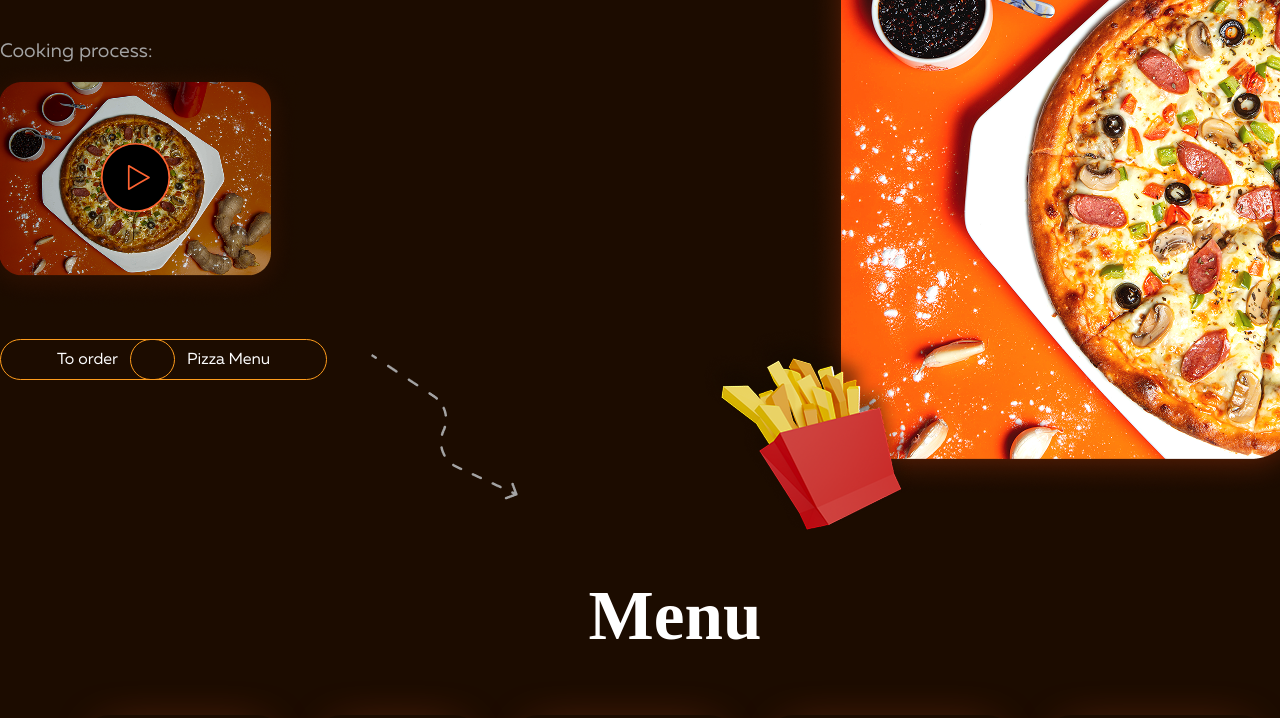
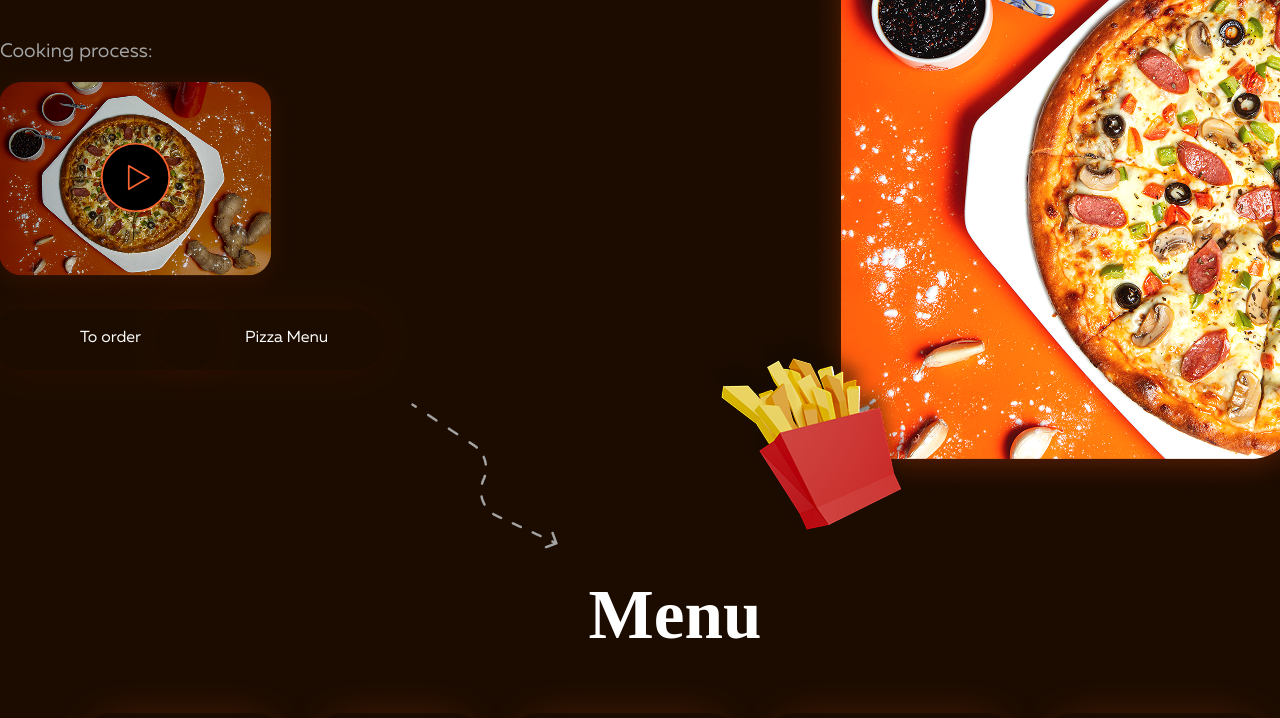
Before and after one commit to usershokhrukh/pizza, a plain HTML site: page index.html in a window 1280 px wide. Shown: the part 382-1100 px from the top of the page. Drawn offline with Linux system fonts and the light colour scheme; a web font is replaced by a local one.

Commit message:
pizza 100%

```diff
--- a/index.html
+++ b/index.html
@@ -60,12 +60,28 @@
             <svg class="process__icon" xmlns="http://www.w3.org/2000/svg" width="81" height="81" viewBox="0 0 48 48" fill="#FF6432"><g fill="#000" stroke="#FF6432" stroke-linejoin="round" stroke-width="1"><path d="M24 44c11.046 0 20-8.954 20-20S35.046 4 24 4S4 12.954 4 24s8.954 20 20 20Z"/><path d="M20 24v-6.928l6 3.464L32 24l-6 3.464l-6 3.464V24Z"/></g></svg>
           </div>
           <div class="header__btns__div">
-            <button class="header__left__button  header__items__btns">
-              <a class="link button__link"  href="#">To order</a>
-            </button>
-            <button class=" header__item__button header__items__btns">
-              <a class="link button__link"  href="#">Pizza Menu</a>
-            </button>
+            <div class="header__btns__wrapper">
+              <a class=" left__button__link "  href="#">To order
+
+                <div class="button__div">
+                  <button class="header__btns header__items__btns">
+                  </button>
+                </div>
+              </a>
+            </div>
+
+
+
+            <div class="header__btns__wrapper">
+              <a class="right__button__link "  href="#">Pizza Menu
+                <div class="button__div">
+                  <button class="header__btns header__items__btns">
+                  </button>
+                </div>
+              </a>
+            </div>
+
+
           </div>
           <img class="vector1" src="./images/vector1header.png" alt="img">
         </div>
@@ -680,7 +696,7 @@
 
       </div>
       <div class="footer__item2">
-        <a class="footer2__tel" href="tel:+7 (937) 333-55-33">
+        <a class="footer2__tel" href="tel:+7(937)333-55-33">
           7 937 333 55 33
         </a>
         <div class="footer__svgicons__div">
--- a/styles/prifiex.css
+++ b/styles/prifiex.css
@@ -176,19 +176,127 @@ background: linear-gradient(122deg, rgba(255, 162, 40, 1) 0%, rgba(255, 100, 50,
   border-radius: 50px;
 }
 
+
+
+
+
+
+
+
+
+
+
+
+
+
+
 .header__btns__div {
-  position: relative;
   display: -webkit-box;
   display: -ms-flexbox;
   display: flex;
-  -webkit-box-align: center;
-      -ms-flex-align: center;
-          align-items: center;
-  width: 400px;
 }
 
-.header__items__btns {
-  padding: 11px 56px 10px 56px;
+.header__btns__wrapper {
+  position: relative;
+}
+
+.header__btns {
+  z-index: 1;
+  width: 230px;
+  height: 61px;
+  padding: 20px 35px 19px 50px;
+  border-radius: 50px;
+  background-color: inherit;
+  border: none;
+  opacity: 0.1;
+  -webkit-box-shadow: 0px 0px 50px -10px #ff4000;
+          box-shadow: 0px 0px 50px -10px #ff4000;
+}
+
+.left__button__link {
+  position: absolute;
+  top: -50px;
+  left: 80px;
+  width: 100px;
+  font-family: 'Muller';
+  color: white;
+  z-index: 3;
+
+}
+
+.right__button__link {
+  position: absolute;
+  top: -50px;
+  left: 245px;
+  width: 100px;
+  font-family: 'Muller';
+  color:white;
+  z-index: 3;
+}
+
+.button__div {
+  position: absolute;
+  left: -90px;
+  top: -20px;
+  border-radius: 50px;
+}
+
+.button__div:hover {
+  z-index: 1;
+  border: 1px solid #FF5E2A;
+}
+
+.header__btns:focus {
+  z-index: 4;
+  opacity: 0.5;
+  background: -o-linear-gradient(188.31deg, #FF5924 12.12%, #FFA229 86.72%);
+  background: linear-gradient(261.69deg, #FF5924 12.12%, #FFA229 86.72%);
+  -webkit-box-shadow: 0px 0px 150px 20px #FF6432;
+          box-shadow: 0px 0px 150px 20px #FF6432;
+}
+
+
+
+
+
+
+
+
+
+
+
+
+
+
+
+
+
+
+
+
+
+
+
+
+
+
+
+
+
+
+
+
+
+
+
+
+
+
+/* .header__items__btns { */
+
+  /* padding: 11px 56px 10px 56px; */
+  /* width: 230px;
+  height: 62px;
   font-family: 'Muller';
   background-color: inherit;
   border: 1px solid #FE9C1C ;
@@ -197,23 +305,50 @@ background: linear-gradient(122deg, rgba(255, 162, 40, 1) 0%, rgba(255, 100, 50,
 }
 
 
-
-.header__items__btns:focus {
-  z-index: 4;
-  background: -o-linear-gradient(188.52deg, #FE9C1C -17.13%, #FF5E2A 86.76%);
-  background: linear-gradient(261.48deg, #FE9C1C -17.13%, #FF5E2A 86.76%);
-  border: 1px solid #FF5E2A;
-
-}
-
 .header__item__button {
-  position: absolute;
   left: 130px;
   color: white;
 }
 
+.left__button__link {
+  position: absolute;
+  left: 80px;
+  color: white;
+  font-family: 'Muller';
+}
+
 .button__link {
-  color: white;
+  padding: 0px -100px;
+}
+
+
+
+.header__item__button {
+  position: absolute;
+  bottom: 0px;
+
+
+
+}  */
+
+
+.header__left__item {
+  position: relative;
+  display: -webkit-box;
+  display: -ms-flexbox;
+  display: flex;
+  padding: 20px 0px 40px;
+  -webkit-box-orient: vertical;
+  -webkit-box-direction: normal;
+      -ms-flex-direction: column;
+          flex-direction: column;
+  -webkit-box-pack: center;
+      -ms-flex-pack: center;
+          justify-content: center;
+  -webkit-box-align: start;
+      -ms-flex-align: start;
+          align-items: start;
+
 }
 
 .header__left__div {
@@ -227,6 +362,13 @@ background: linear-gradient(122deg, rgba(255, 162, 40, 1) 0%, rgba(255, 100, 50,
           flex-direction: column;
   gap: 20px;
 }
+
+/* .header__items__btns:focus {
+  z-index: 0;
+  background: linear-gradient(261.48deg, #FE9C1C -17.13%, #FF5E2A 86.76%);
+  border: 1px solid #FF5E2A;
+
+} */
 
 .header__title {
   width: 538px;
@@ -267,7 +409,7 @@ background: linear-gradient(122deg, rgba(255, 162, 40, 1) 0%, rgba(255, 100, 50,
 .handwrite__pizza {
   position: absolute;
   left: 70px;
-  bottom: 540px;
+  bottom: 520px;
 }
 
 .header__text {
@@ -290,23 +432,6 @@ background: linear-gradient(122deg, rgba(255, 162, 40, 1) 0%, rgba(255, 100, 50,
   color:white;
 }
 
-.header__left__item {
-  position: relative;
-  display: -webkit-box;
-  display: -ms-flexbox;
-  display: flex;
-  padding: 20px 0px 0px;
-  -webkit-box-orient: vertical;
-  -webkit-box-direction: normal;
-      -ms-flex-direction: column;
-          flex-direction: column;
-  -webkit-box-pack: center;
-      -ms-flex-pack: center;
-          justify-content: center;
-  -webkit-box-align: start;
-      -ms-flex-align: start;
-          align-items: start;
-}
 
 .process__img {
   position: relative;
@@ -322,8 +447,8 @@ background: linear-gradient(122deg, rgba(255, 162, 40, 1) 0%, rgba(255, 100, 50,
 
 .vector1 {
   position: absolute;
-  bottom: -120px;
-  left: 370px;
+  bottom: -170px;
+  left: 410px;
 }
 
 
@@ -341,7 +466,7 @@ background: linear-gradient(122deg, rgba(255, 162, 40, 1) 0%, rgba(255, 100, 50,
 .header__pizza {
   position: absolute;
   left: 640px;
-  bottom: 450px;
+  bottom: 420px;
   z-index: 2;
 
 }
--- a/styles/style.css
+++ b/styles/style.css
@@ -138,15 +138,122 @@ background: linear-gradient(122deg, rgba(255, 162, 40, 1) 0%, rgba(255, 100, 50,
   border-radius: 50px;
 }
 
+
+
+
+
+
+
+
+
+
+
+
+
+
+
 .header__btns__div {
-  position: relative;
   display: flex;
-  align-items: center;
-  width: 400px;
 }
 
-.header__items__btns {
-  padding: 11px 56px 10px 56px;
+.header__btns__wrapper {
+  position: relative;
+}
+
+.header__btns {
+  z-index: 1;
+  width: 230px;
+  height: 61px;
+  padding: 20px 35px 19px 50px;
+  border-radius: 50px;
+  background-color: inherit;
+  border: none;
+  opacity: 0.1;
+  box-shadow: 0px 0px 50px -10px #ff4000;
+}
+
+.left__button__link {
+  position: absolute;
+  top: -50px;
+  left: 80px;
+  width: 100px;
+  font-family: 'Muller';
+  color: white;
+  z-index: 3;
+
+}
+
+.right__button__link {
+  position: absolute;
+  top: -50px;
+  left: 245px;
+  width: 100px;
+  font-family: 'Muller';
+  color:white;
+  z-index: 3;
+}
+
+.button__div {
+  position: absolute;
+  left: -90px;
+  top: -20px;
+  border-radius: 50px;
+}
+
+.button__div:hover {
+  z-index: 1;
+  border: 1px solid #FF5E2A;
+}
+
+.header__btns:focus {
+  z-index: 4;
+  opacity: 0.5;
+  background: linear-gradient(261.69deg, #FF5924 12.12%, #FFA229 86.72%);
+  box-shadow: 0px 0px 150px 20px #FF6432;
+}
+
+
+
+
+
+
+
+
+
+
+
+
+
+
+
+
+
+
+
+
+
+
+
+
+
+
+
+
+
+
+
+
+
+
+
+
+
+
+/* .header__items__btns { */
+
+  /* padding: 11px 56px 10px 56px; */
+  /* width: 230px;
+  height: 62px;
   font-family: 'Muller';
   background-color: inherit;
   border: 1px solid #FE9C1C ;
@@ -155,22 +262,41 @@ background: linear-gradient(122deg, rgba(255, 162, 40, 1) 0%, rgba(255, 100, 50,
 }
 
 
-
-.header__items__btns:focus {
-  z-index: 4;
-  background: linear-gradient(261.48deg, #FE9C1C -17.13%, #FF5E2A 86.76%);
-  border: 1px solid #FF5E2A;
-
-}
-
 .header__item__button {
-  position: absolute;
   left: 130px;
   color: white;
 }
 
+.left__button__link {
+  position: absolute;
+  left: 80px;
+  color: white;
+  font-family: 'Muller';
+}
+
 .button__link {
-  color: white;
+  padding: 0px -100px;
+}
+
+
+
+.header__item__button {
+  position: absolute;
+  bottom: 0px;
+
+
+
+}  */
+
+
+.header__left__item {
+  position: relative;
+  display: flex;
+  padding: 20px 0px 40px;
+  flex-direction: column;
+  justify-content: center;
+  align-items: start;
+
 }
 
 .header__left__div {
@@ -179,6 +305,13 @@ background: linear-gradient(122deg, rgba(255, 162, 40, 1) 0%, rgba(255, 100, 50,
   flex-direction: column;
   gap: 20px;
 }
+
+/* .header__items__btns:focus {
+  z-index: 0;
+  background: linear-gradient(261.48deg, #FE9C1C -17.13%, #FF5E2A 86.76%);
+  border: 1px solid #FF5E2A;
+
+} */
 
 .header__title {
   width: 538px;
@@ -219,7 +352,7 @@ background: linear-gradient(122deg, rgba(255, 162, 40, 1) 0%, rgba(255, 100, 50,
 .handwrite__pizza {
   position: absolute;
   left: 70px;
-  bottom: 540px;
+  bottom: 520px;
 }
 
 .header__text {
@@ -242,14 +375,6 @@ background: linear-gradient(122deg, rgba(255, 162, 40, 1) 0%, rgba(255, 100, 50,
   color:white;
 }
 
-.header__left__item {
-  position: relative;
-  display: flex;
-  padding: 20px 0px 0px;
-  flex-direction: column;
-  justify-content: center;
-  align-items: start;
-}
 
 .process__img {
   position: relative;
@@ -265,8 +390,8 @@ background: linear-gradient(122deg, rgba(255, 162, 40, 1) 0%, rgba(255, 100, 50,
 
 .vector1 {
   position: absolute;
-  bottom: -120px;
-  left: 370px;
+  bottom: -170px;
+  left: 410px;
 }
 
 
@@ -284,7 +409,7 @@ background: linear-gradient(122deg, rgba(255, 162, 40, 1) 0%, rgba(255, 100, 50,
 .header__pizza {
   position: absolute;
   left: 640px;
-  bottom: 450px;
+  bottom: 420px;
   z-index: 2;
 
 }
```
Also changed, not shown: styles/minify.css.
